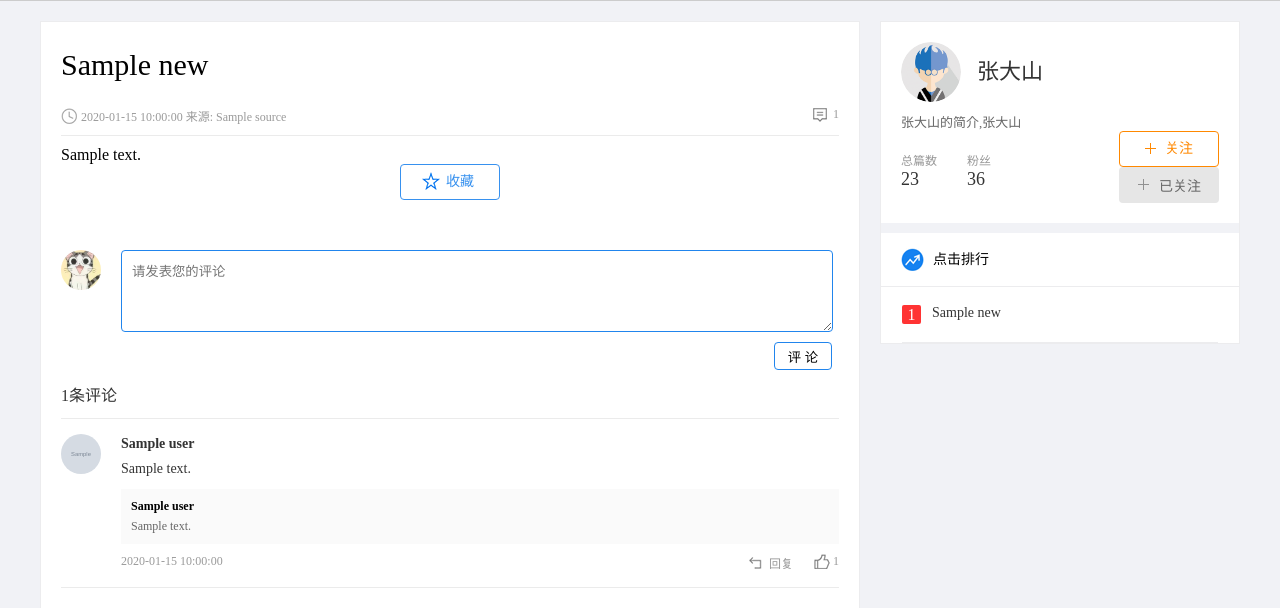
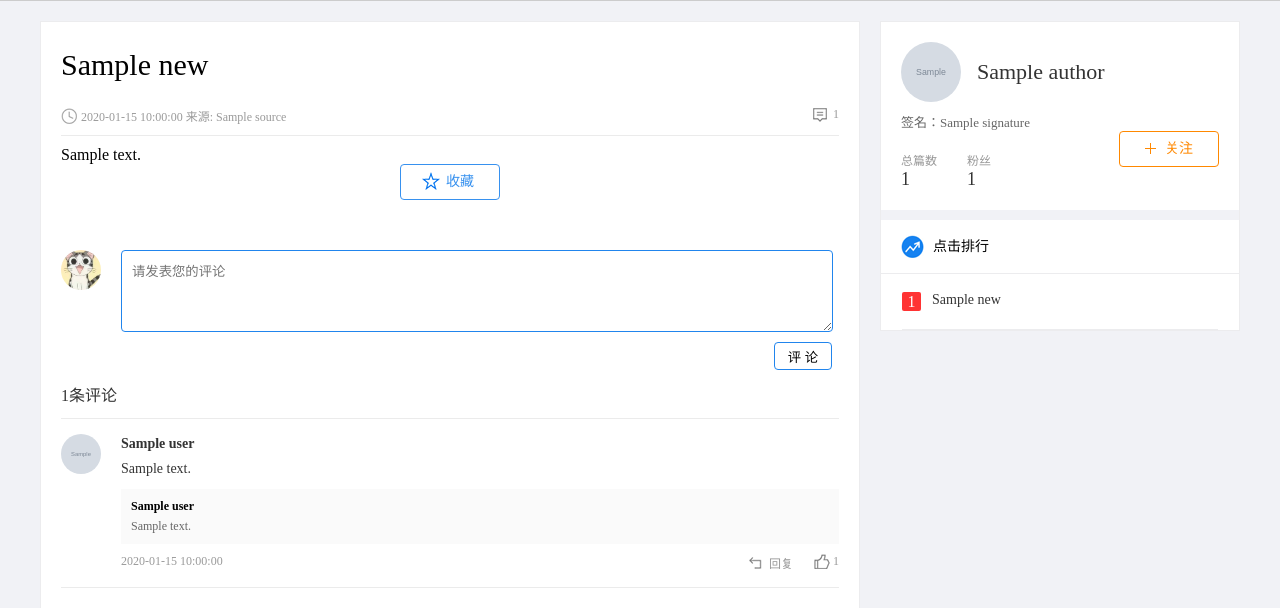
Before and after one commit to zhiliangsu/NewsInfo, a Flask app: template info/templates/news/detail.html in a window 1280 px wide. Shown: the part 59-667 px from the top of the page. Run offline with Flask 2, Linux system fonts and the light colour scheme; the template is opened without the code that fills it: most values are stand-ins (such as "Sample title", 1, 10 or a date in 2020); grey boxes marked "Sample" are stand-in pictures; parts of the project's set-up code (start-up, migrations or seed data) failed here and were passed over; some libraries are stand-ins or nearby versions.

Commit message:
查询当前登录用户是否关注新闻作者

```diff
--- a/info/templates/news/detail.html
+++ b/info/templates/news/detail.html
@@ -97,13 +97,19 @@
 
 {# 5.作者卡片内容不同，重写authorBlock #}
 {% block authorBlock %}
-    <div class="author_card">
-                <a href="#" class="author_pic"><img src="../../static/news/images/user_pic.png" alt="author_pic"></a>
-                <a href="#" class="author_name">张大山</a>
-                <div class="author_resume">张大山的简介,张大山</div>
-                <div class="writings"><span>总篇数</span><b>23</b></div>
-                <div class="follows"><span>粉丝</span><b>36</b></div>
-                <a href="javascript:;" class="focus fr">关注</a>
-                <a href="javascript:;" class="focused fr"><span class="out">已关注</span><span class="over">取消关注</span></a>
-            </div>
+    {% if data.news.author %}
+        <div class="author_card">
+            <a href="#" class="author_pic"><img src="{% if data.news.author.avatar_url %}
+            {{ data.news.author.avatar_url }}
+            {% else %}
+            ../../static/news/images/user_pic.png
+            {% endif %}" alt="author_pic"></a>
+            <a href="#" class="author_name">{{ data.news.author.nick_name }}</a>
+            <div class="author_resume">签名：{{ data.news.author.signature }}</div>
+            <div class="writings"><span>总篇数</span><b>{{ data.news.author.news_count }}</b></div>
+            <div class="follows"><span>粉丝</span><b>{{ data.news.author.followers_count }}</b></div>
+            <a href="javascript:;" class="focus fr" data-userid="{{ data.news.author.id }}" style="display: {% if data.is_followed %}none{% else %}block{% endif %}">关注</a>
+            <a href="javascript:;" class="focused fr" data-userid="{{ data.news.author.id }}" style="display: {% if data.is_followed %}block{% else %}none{% endif %}"><span class="out">已关注</span><span class="over">取消关注</span></a>
+        </div>
+    {% endif %}
 {% endblock %}
--- a/info/templates/profile/user.html
+++ b/info/templates/profile/user.html
@@ -22,7 +22,7 @@
 			<ul class="option_list">
 				<li class="active"><a href="{{ url_for("profile.base_info") }}" target="main_frame">基本资料</a></li>
 				<li><a href="{{ url_for("profile.pic_info") }}" target="main_frame">头像设置</a></li>
-				<li><a href="../../static/news/html/user_follow.html" target="main_frame">我的关注</a></li>
+				<li><a href="user_follow.html" target="main_frame">我的关注</a></li>
 				<li><a href="{{ url_for("profile.pass_info") }}" target="main_frame">密码修改</a></li>
 				<li><a href="{{ url_for("profile.get_collection") }}" target="main_frame">我的收藏</a></li>
 				<li><a href="{{ url_for("profile.news_release") }}" target="main_frame">新闻发布</a></li>
```
Also changed, not shown: info/modules/news/views.py (+31 -3 lines), info/templates/profile/user_follow.html (renamed from info/static/news/html/user_follow.html, +10 -10 lines).
